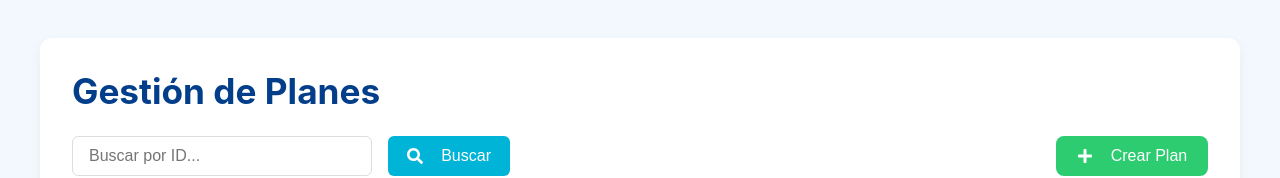
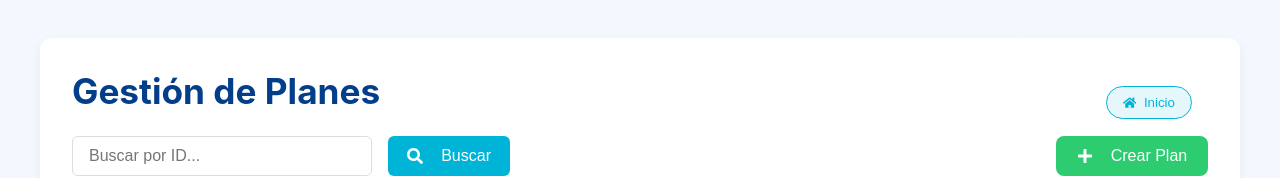
Before and after one commit to IsaacEspinoza91/Tingeso-Entrega-3, a React (Vite) app in the folder Front KartingRM/: page /planes in a window 1280 px wide. Shown: the part 234-412 px from the top of the page. Built offline with nearby package versions, Linux system fonts and the light colour scheme; no server answers; what @react-pdf/renderer would draw is missing.

Commit message:
add boton de volver al inicio en vista de planes

```diff
--- a/Front KartingRM/src/pages/Planes/Planes.css
+++ b/Front KartingRM/src/pages/Planes/Planes.css
@@ -48,6 +48,34 @@
   margin: 0 auto;
 }
 
+.floating-home-btn {
+  position: absolute;
+  top: 1rem;
+  right: 1rem;
+  background: rgba(0, 180, 216, 0.1);
+  border: 1px solid #00b4d8;
+  color: #00b4d8;
+  padding: 0.5rem 1rem;
+  border-radius: 20px;
+  display: flex;
+  align-items: center;
+  gap: 8px;
+  cursor: pointer;
+  transition: all 0.3s ease;
+  z-index: 10;
+}
+
+.floating-home-btn:hover {
+  background: rgba(0, 180, 216, 0.2);
+  transform: translateY(-2px);
+}
+
+.content-header {
+  position: relative;
+  padding-right: 120px;
+  /* Espacio para el botón */
+}
+
 /* Animaciones */
 @keyframes fadeIn {
   from {
--- a/Front KartingRM/src/pages/Planes/PlanesPage.jsx
+++ b/Front KartingRM/src/pages/Planes/PlanesPage.jsx
@@ -1,9 +1,10 @@
 import { useState, useEffect } from 'react'
+import { useNavigate } from 'react-router-dom';
 import { getPlanes, getPlanById } from '../../services/planService'
 import PlanesList from '../../components/planesv2/PlanesList'
 import PlanForm from '../../components/planesv2/PlanForm'
 import './PlanesPage.css'
-import { FaPlus, FaSearch } from 'react-icons/fa';
+import { FaPlus, FaSearch, FaHome } from 'react-icons/fa';
 
 export default function PlanesPage() {
     const [planes, setPlanes] = useState([])
@@ -11,6 +12,8 @@ export default function PlanesPage() {
     const [searchId, setSearchId] = useState('')
     const [showForm, setShowForm] = useState(false)
     const [currentPlan, setCurrentPlan] = useState(null)
+    const navigate = useNavigate();
+
 
     useEffect(() => {
         fetchPlanes()
@@ -57,7 +60,19 @@ export default function PlanesPage() {
     return (
         <div className="planes-container">
             <div className="planes-header">
-                <h1>Gestión de Planes</h1>
+
+                <div className="content-header">
+                    <button
+                        onClick={() => navigate('/')}
+                        className="floating-home-btn"
+                        aria-label="Volver al inicio"
+                    >
+                        <FaHome />
+                        <span>Inicio</span>
+                    </button>
+
+                    <h1>Gestión de Planes</h1>
+                </div>
 
                 <div className="search-container">
                     <div className="search-bar">
```
